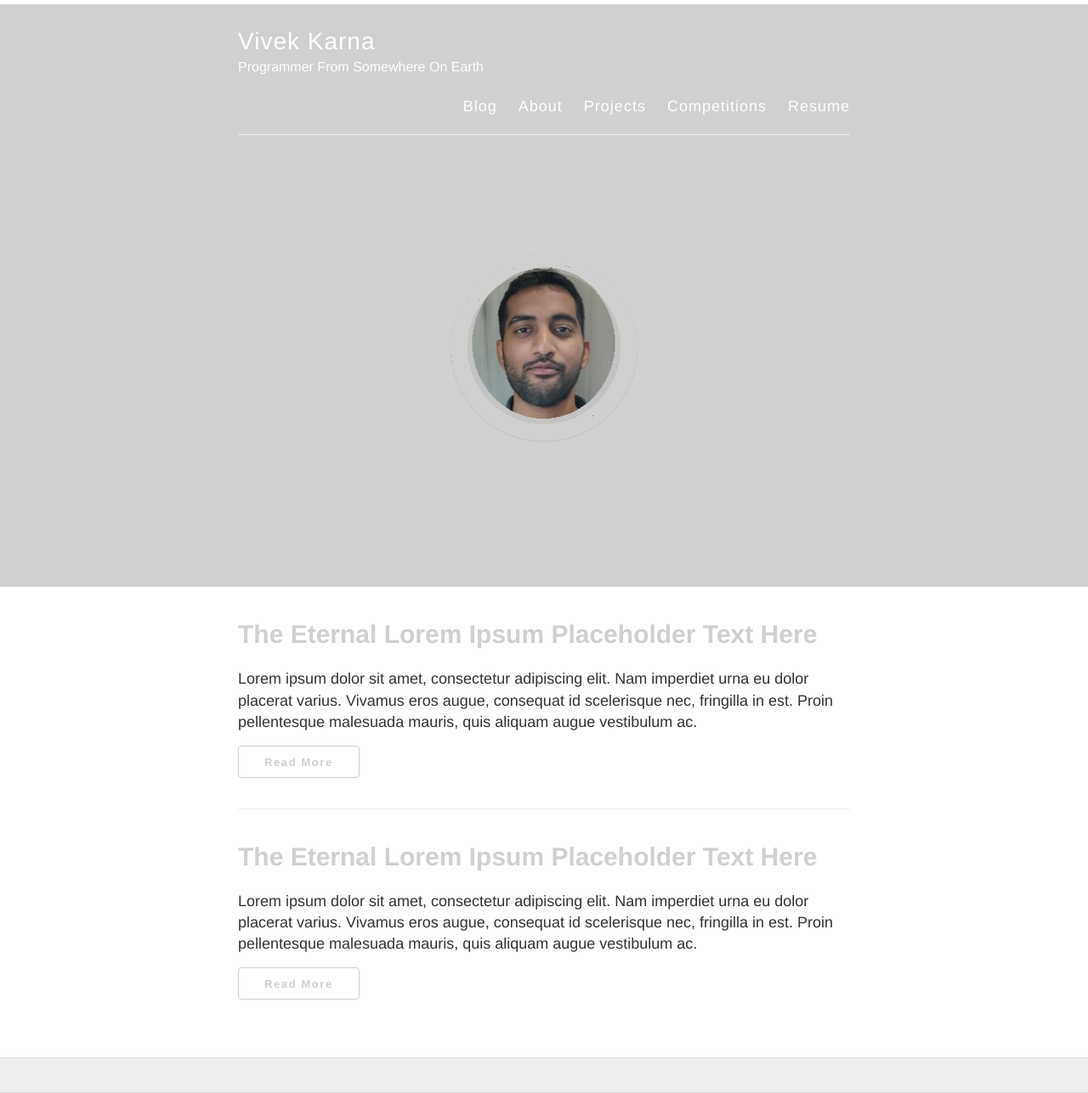
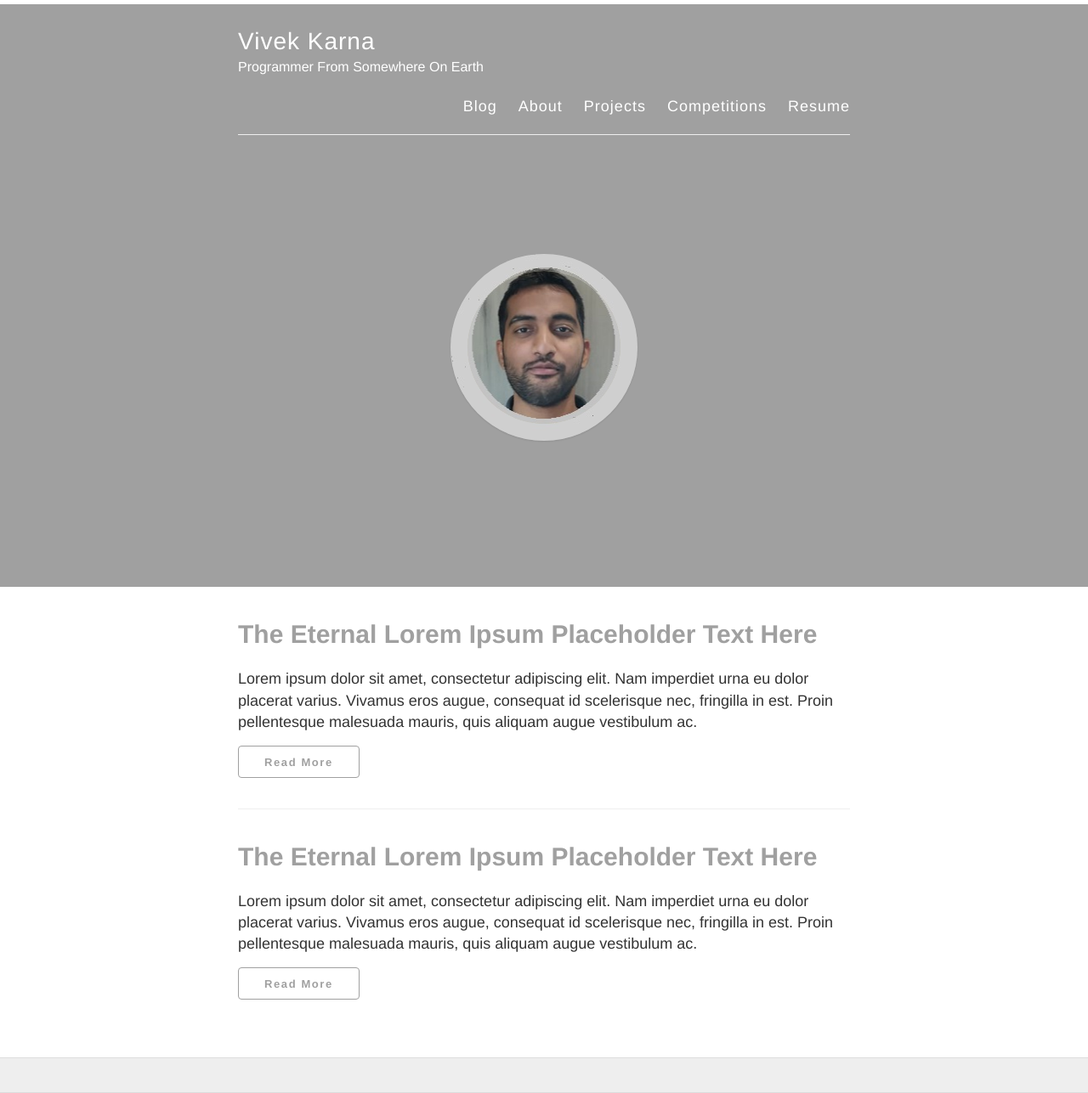
Before and after one commit to vivekka93/vivekka93.github.io, a Jekyll site: the page built from index.html, in a window 1280 px wide. Shown: the whole page at 85% size. Built offline with Jekyll 4.4.1, drawn with Linux system fonts in a browser that asks for light colours; nearby versions of some CDN libraries.

Commit message:
Darker shade

```diff
--- a/_sass/_variables.scss
+++ b/_sass/_variables.scss
@@ -18,7 +18,7 @@ $blue: #4183C4;
 // Main theme colors
 // Some cool main theme colors(violet:#8476ad;blue:#5cacee;red:#ff7373,#ff6f69;green:#6acf64,#2ddbb3;orange:#ffa268)
 
-$mono-color:#D0D0D0;                // main theme color(header, links, footer icons, buttons, post-title)
+$mono-color:#A0A0A0;                // main theme color(header, links, footer icons, buttons, post-title)
 $hl-color: $darkGray;              // header link color (author name and posted on date) for blog post meta
 $navbar-hover-color:$gray;        // navbar hover color (site name and navbar links hover color)
 $link-color: $darkerGray;        // normal hyperlink color other than the ones above.
```
